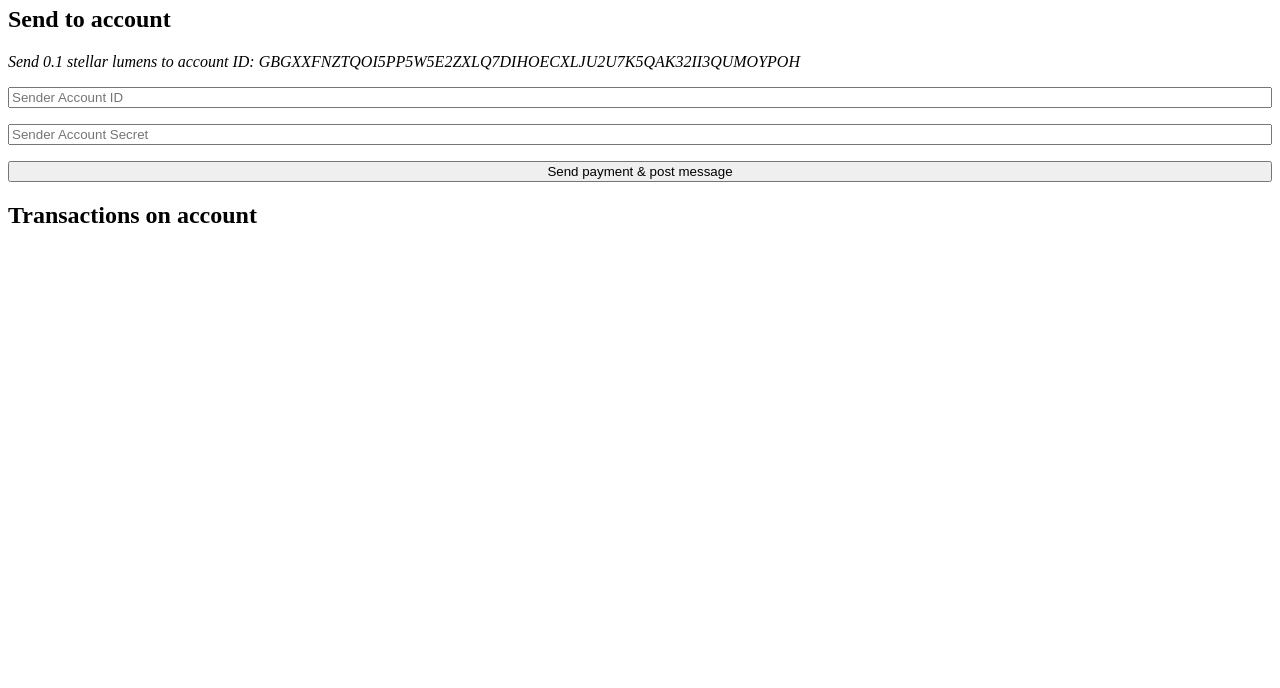
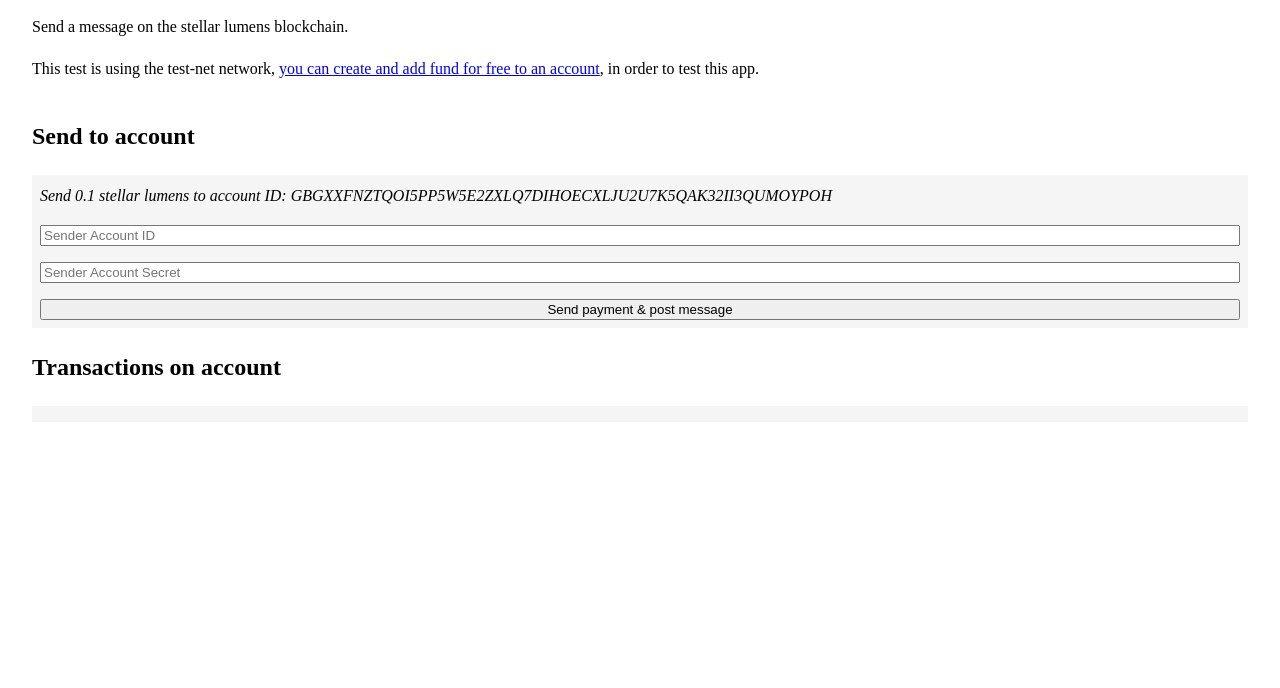
Before and after one commit to blockjournal/blockjournal.info, a website: page index.html in a window 1280 px wide. Shown: the part 112-800 px from the top of the page. Drawn offline with Linux system fonts and the light colour scheme; a script that the page names is missing.

Commit message:
fix naming custom element

```diff
--- a/index.html
+++ b/index.html
@@ -8,9 +8,11 @@
   </head>
 
   <body>
+      <site-container>
 	  <header>
 	      <h1>Stellar lumens wall</h1>
-	  <p>Send a message on the stellar lumens blockchain</p>
+	      <p>Send a message on the stellar lumens blockchain.</p>
+	      <p>This test is using the test-net network, <a href="https://gitlab.com/hugurp/stellar-wall">you can create and add fund for free to an account</a>, in order to test this app.</p>
 	  </header>
 
 	  <main>
@@ -22,11 +24,12 @@
 	      ></stellar-account-send>
 
 	      <h2>Transactions on account</h2>
-	  <stellar-account-transations
+	      <stellar-account-transactions
 		  dev="true"
 		  account="GBGXXFNZTQOI5PP5W5E2ZXLQ7DIHOECXLJU2U7K5QAK32II3QUMOYPOH"
-	  ></stellar-account-transations>
+	      ></stellar-account-transactions>
 	  </main>
+      </site-container>
   </body>
 
   <script src="https://unpkg.com/stellar-sdk@latest/dist/stellar-sdk.js"></script>
--- a/index.js
+++ b/index.js
@@ -1,5 +1,8 @@
-import StellarAccountTransations from './stellar-account-transations.js'
+import StellarAccountTransactions from './stellar-account-transactions.js'
 import StellarAccountSend from './stellar-account-send.js'
 
-customElements.define('stellar-account-transations', StellarAccountTransations)
+customElements.define('stellar-account-transactions', StellarAccountTransactions)
 customElements.define('stellar-account-send', StellarAccountSend)
+
+const $el = document.querySelectorAll('stellar-account-transactions')
+console.log($el)
--- a/styles.css
+++ b/styles.css
@@ -1,9 +1,16 @@
 :root {
     --space: 2rem;
+    --color-bg: whitesmoke;
 }
 
 html {
     font-size: 16px;
+    line-height: 1.6;
+    font-family: serif;
+}
+
+body {
+    margin: 0;
 }
 
 form {
@@ -15,12 +22,28 @@
     margin-bottom: calc(var(--space) / 2);
 }
 
-stellar-account-transations header,
+/* css only custom elements */
+site-container {
+    display: flex;
+    flex-direction: column;
+    padding: var(--space);
+}
+
+/* web-components custom elements */
+stellar-account-transactions,
+stellar-account-send {
+    display: flex;
+    flex-direction: column;
+    background-color: var(--color-bg);
+    padding: calc(var(--space) / 4);
+}
+
+stellar-account-transactions header,
 stellar-account-send header {
     padding-bottom: calc(var(--space) / 2);
     font-style: italic;
 }
 
-stellar-account-transations article {
+stellar-account-transactions article {
     margin-bottom: calc(var(--space) / 2);
 }
```
Also changed, not shown: stellar-account-transactions.js (renamed from stellar-account-transations.js). Lines whose indentation alone changed are shown as unchanged.
